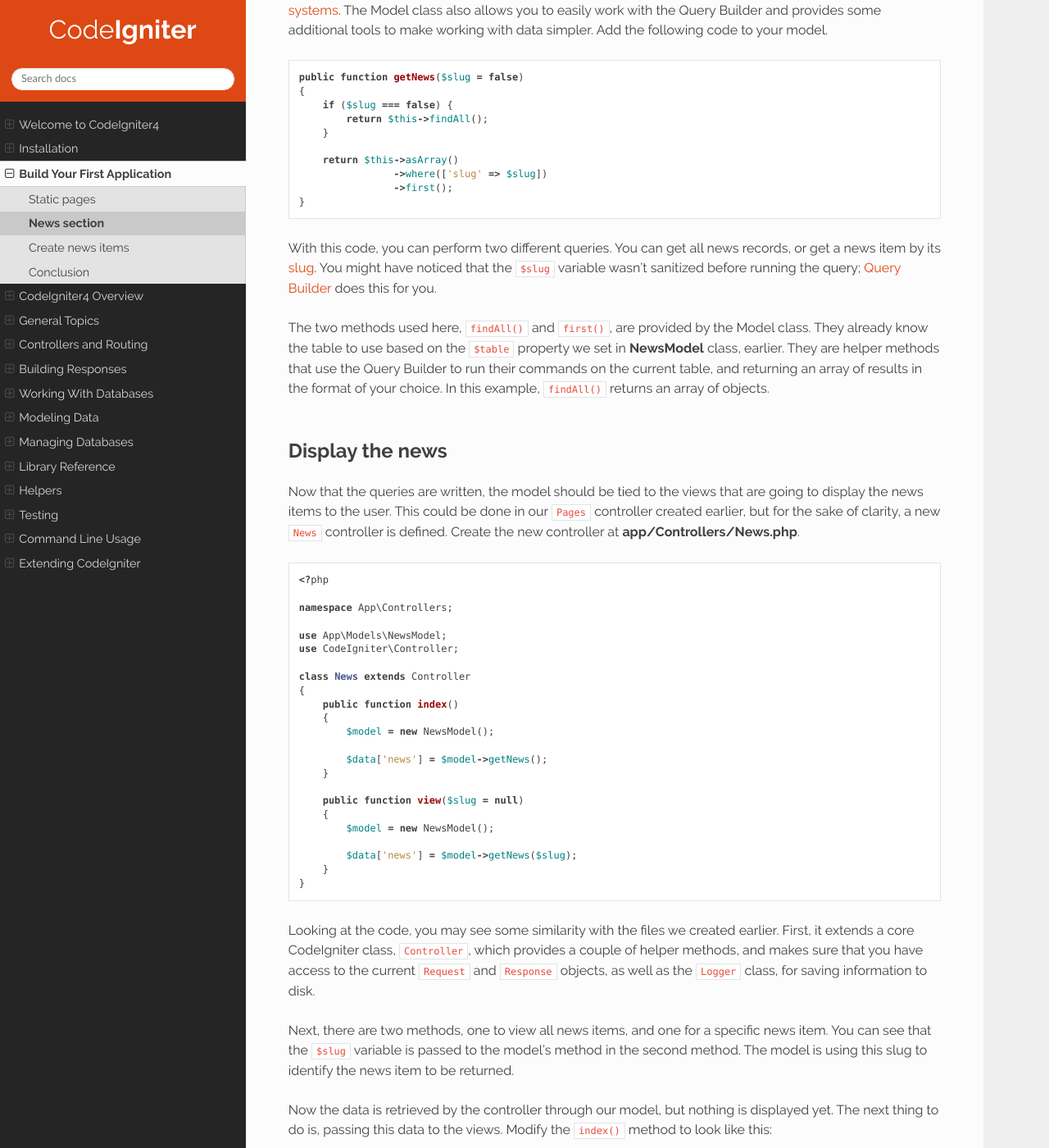
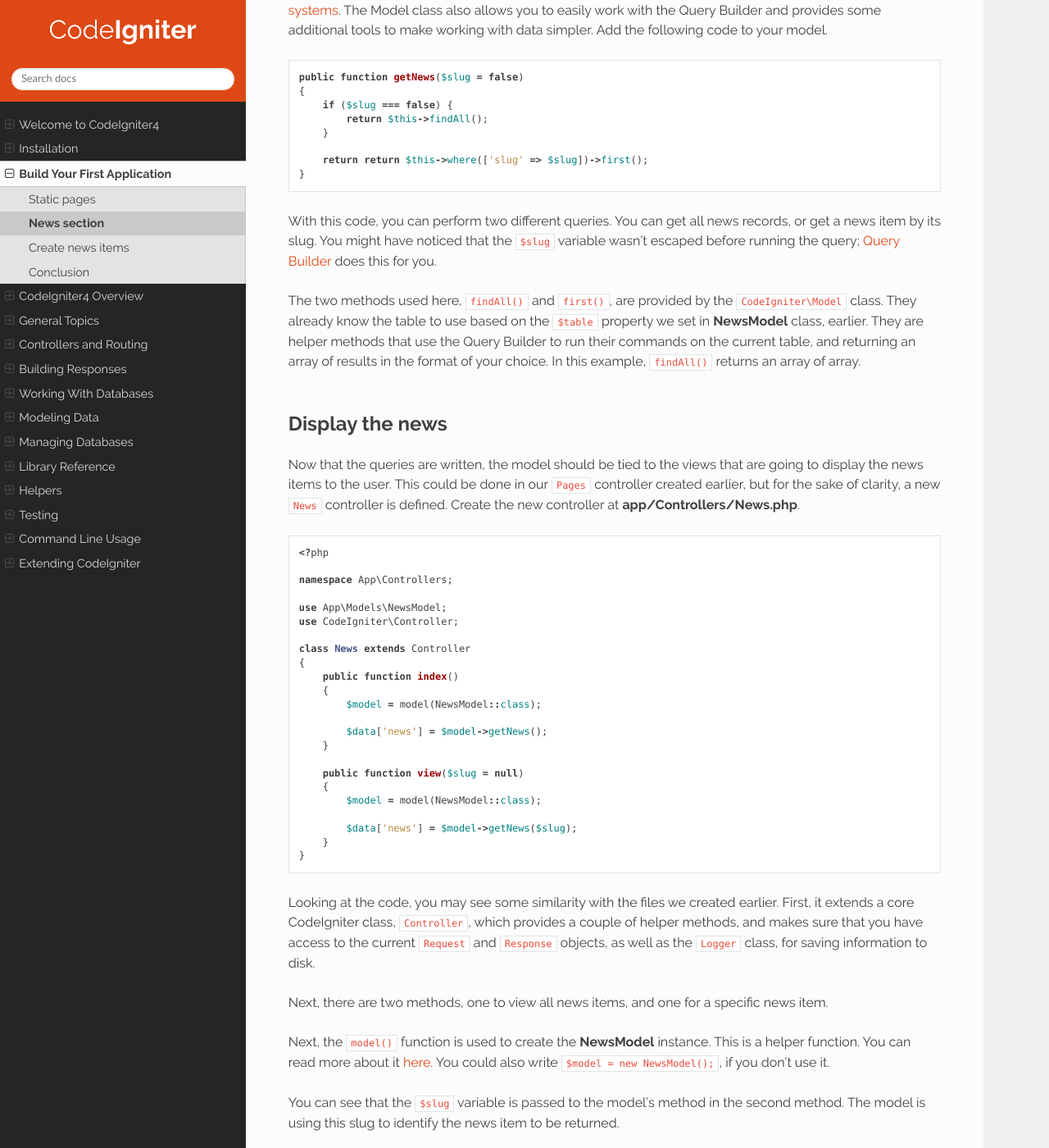
Before and after one commit to NEKOGET/ci4_user_guide_src, a Sphinx documentation site: the page built from source/tutorial/news_section.rst, in a window 1280 px wide and 1400 px high, scrolled down 1954 px. Shown: the whole window at 82% size. Built offline with Sphinx 7.4.7 and the Read the Docs theme 2.0.0, drawn with Linux system fonts in a browser that asks for light colours; some of the changed text lies outside the part shown.

Commit message:
docs: update coding style and its explanation

```diff
--- a/source/tutorial/news_section.rst
+++ b/source/tutorial/news_section.rst
@@ -111,22 +111,20 @@ following code to your model.
             return $this->findAll();
         }
 
-        return $this->asArray()
-                    ->where(['slug' => $slug])
-                    ->first();
+        return return $this->where(['slug' => $slug])->first();
     }
 
 With this code, you can perform two different queries. You can get all
-news records, or get a news item by its `slug <#>`_. You might have
-noticed that the ``$slug`` variable wasn't sanitized before running the
+news records, or get a news item by its slug. You might have
+noticed that the ``$slug`` variable wasn't escaped before running the
 query; :doc:`Query Builder <../database/query_builder>` does this for you.
 
 The two methods used here, ``findAll()`` and ``first()``, are provided
-by the Model class. They already know the table to use based on the ``$table``
+by the ``CodeIgniter\Model`` class. They already know the table to use based on the ``$table``
 property we set in **NewsModel** class, earlier. They are helper methods
 that use the Query Builder to run their commands on the current table, and
 returning an array of results in the format of your choice. In this example,
-``findAll()`` returns an array of objects.
+``findAll()`` returns an array of array.
 
 Display the news
 -------------------------------------------------------
@@ -150,14 +148,14 @@ a new ``News`` controller is defined. Create the new controller at
     {
         public function index()
         {
-            $model = new NewsModel();
+            $model = model(NewsModel::class);
 
             $data['news'] = $model->getNews();
         }
 
         public function view($slug = null)
         {
-            $model = new NewsModel();
+            $model = model(NewsModel::class);
 
             $data['news'] = $model->getNews($slug);
         }
@@ -170,7 +168,13 @@ access to the current ``Request`` and ``Response`` objects, as well as the
 ``Logger`` class, for saving information to disk.
 
 Next, there are two methods, one to view all news items, and one for a specific
-news item. You can see that the ``$slug`` variable is passed to the model's
+news item.
+
+Next, the ``model()`` function is used to create the **NewsModel** instance.
+This is a helper function. You can read more about it :doc:`here </general/common_functions>`.
+You could also write ``$model = new NewsModel();``, if you don't use it.
+
+You can see that the ``$slug`` variable is passed to the model's
 method in the second method. The model is using this slug to identify the
 news item to be returned.
 
@@ -180,7 +184,7 @@ the views. Modify the ``index()`` method to look like this::
 
     public function index()
     {
-        $model = new NewsModel();
+        $model = model(NewsModel::class);
 
         $data = [
             'news'  => $model->getNews(),
@@ -202,7 +206,7 @@ and add the next piece of code.
 
     <h2><?= esc($title) ?></h2>
 
-    <?php if (! empty($news) && is_array($news)) : ?>
+    <?php if (! empty($news) && is_array($news)): ?>
 
         <?php foreach ($news as $news_item): ?>
 
@@ -215,7 +219,7 @@ and add the next piece of code.
 
         <?php endforeach; ?>
 
-    <?php else : ?>
+    <?php else: ?>
 
         <h3>No News</h3>
 
@@ -244,13 +248,12 @@ add some code to the controller and create a new view. Go back to the
 
     public function view($slug = null)
     {
-        $model = new NewsModel();
+        $model = model(NewsModel::class);
 
         $data['news'] = $model->getNews($slug);
 
-        if (empty($data['news']))
-        {
-            throw new \CodeIgniter\Exceptions\PageNotFoundException('Cannot find the news item: '. $slug);
+        if (empty($data['news'])) {
+            throw new \CodeIgniter\Exceptions\PageNotFoundException('Cannot find the news item: ' . $slug);
         }
 
         $data['title'] = $data['news']['title'];
--- a/source/tutorial/static_pages.rst
+++ b/source/tutorial/static_pages.rst
@@ -129,7 +129,7 @@ in the ``Pages`` controller created above:
 
     public function view($page = 'home')
     {
-        if ( ! is_file(APPPATH.'/Views/pages/'.$page.'.php')) {
+        if (! is_file(APPPATH . 'Views/pages/' . $page . '.php')) {
             // Whoops, we don't have a page for that!
             throw new \CodeIgniter\Exceptions\PageNotFoundException($page);
         }
@@ -137,7 +137,7 @@ in the ``Pages`` controller created above:
         $data['title'] = ucfirst($page); // Capitalize the first letter
 
         echo view('templates/header', $data);
-        echo view('pages/'.$page, $data);
+        echo view('pages/' . $page, $data);
         echo view('templates/footer', $data);
     }
 
```
Also changed, not shown: other parts of source/tutorial/news_section.rst (+4 -4 lines), source/tutorial/create_news_items.rst (+3 -4 lines).
